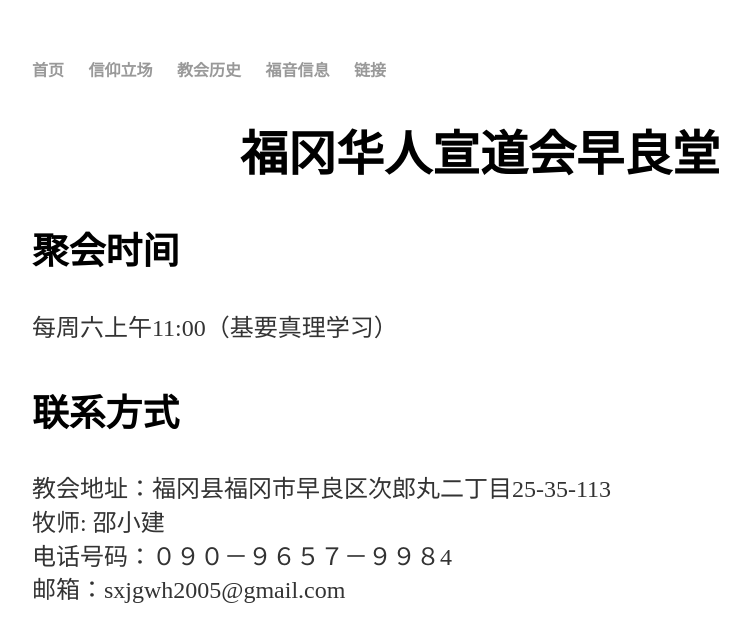
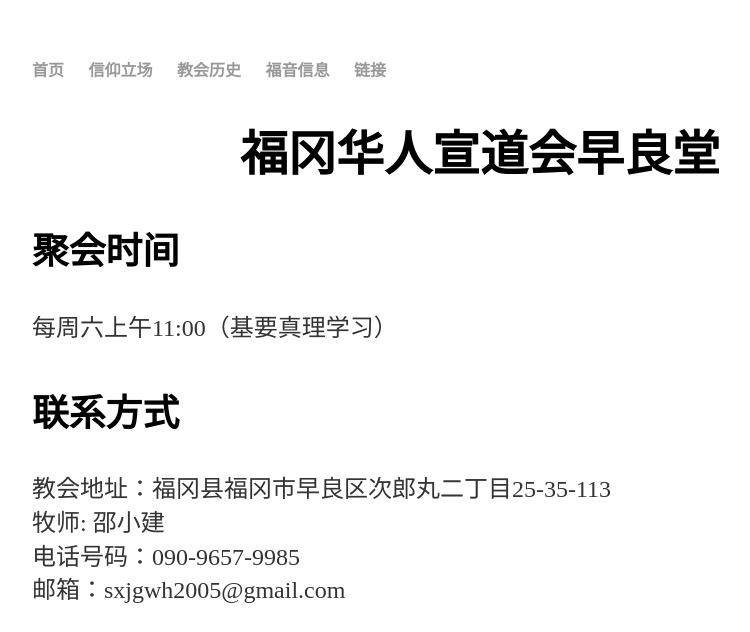
Before and after one commit to zlchurch/zlchurch.github.io, a Jekyll site: the page built from index.md, in a window 1280 px wide. Shown: the top 632 px of the page, without its empty margins (160-910 px from the left). Built offline with Jekyll 4.4.1, drawn with Linux system fonts in a browser that asks for light colours; grey boxes are pictures that could not be loaded.

Commit message:
no message

```diff
--- a/index.md
+++ b/index.md
@@ -16,7 +16,7 @@ layout: default
 <h3>联系方式  </h3>
 教会地址：福冈县福冈市早良区次郎丸二丁目25-35-113
 牧师: 邵小建
-电话号码：０９０－９６５７－９９８4
+电话号码：090-9657-9985
 邮箱：sxjgwh2005@gmail.com
 
 <iframe src="https://www.google.com/maps/embed?pb=!1m18!1m12!1m3!1d3324.905118075558!2d130.32358451512798!3d33.55584145117296!2m3!1f0!2f0!3f0!3m2!1i1024!2i768!4f13.1!3m3!1m2!1s0x354194bc27943475%3A0x7eac664938cf304a!2s2-ch%C5%8Dme-25-35%20Jir%C5%8Dmaru%2C%20Sawara-ku%2C%20Fukuoka%2C%20814-0165%2C%20Japan!5e0!3m2!1sen!2sus!4v1575100234946!5m2!1sen!2sus" width="600" height="450" frameborder="0" style="border:0;" allowfullscreen=""></iframe>
```
Also changed, not shown: sermons/index.md (+1 -1 lines).
